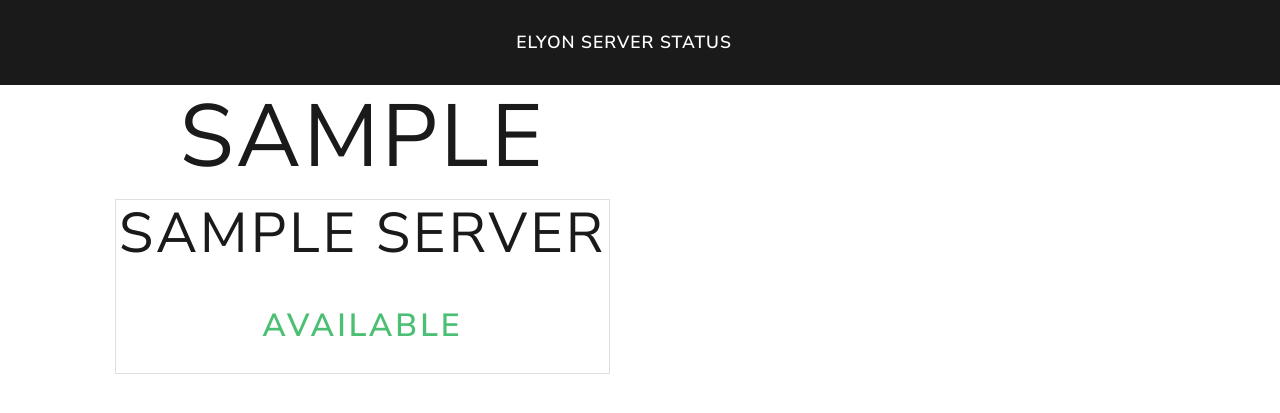
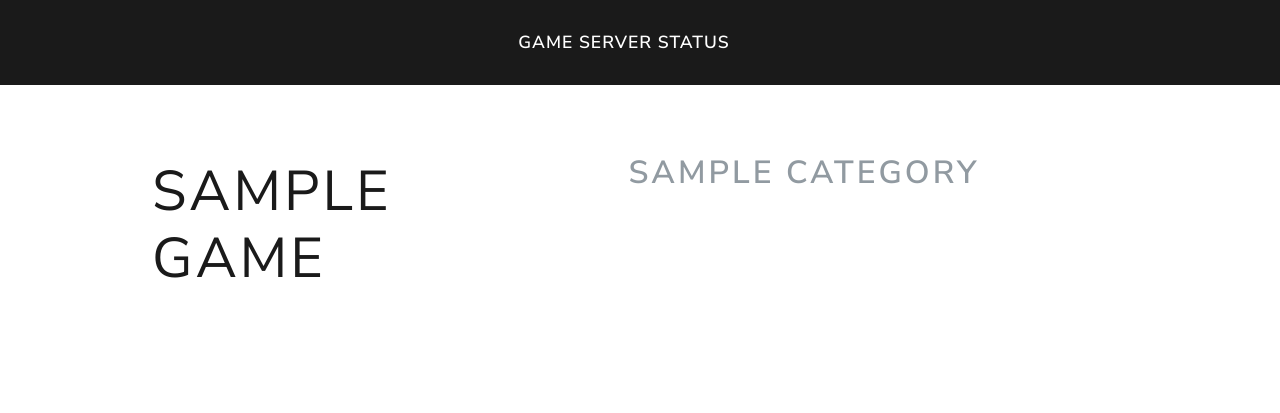
Before and after one commit to zenxr/elyon_server_status, a Flask app: template templates/index.html in a window 1280 px wide. Shown: the top 413 px of the page. Run offline with Flask 2, Linux system fonts and the light colour scheme; the template is opened without the code that fills it: most values are stand-ins (such as "Sample title", 1, 10 or a date in 2020); parts of the project's set-up code (start-up, migrations or seed data) failed here and were passed over; some libraries are stand-ins or nearby versions.

Commit message:
Update to support multiple games and cleaner game configuration via classes

```diff
--- a/docker-compose.yml
+++ b/docker-compose.yml
@@ -3,9 +3,9 @@ services:
   web:
     build: .
     ports:
-      - "80:80"
+      - "8000:8000"
     environment:
-      - PORT=80
+      - PORT=8000
       - REDIS_HOST=redis
       - REDIS_PORT=6379
   redis:
--- a/tasks/celery.py
+++ b/tasks/celery.py
@@ -25,5 +25,4 @@ def setup_periodic_tasks(celery_instance, **kwargs):
     '''
     Called after celery configuration is updated
     '''
-    # Calls update_server_status every 30 seconds.
-    celery_instance.add_periodic_task(30.0, update_server_status.s(), name='add every 30')
+    celery_instance.add_periodic_task(300.0, update_server_status.s(), name='add every 120')
--- a/templates/base.html
+++ b/templates/base.html
@@ -8,11 +8,11 @@
     <!-- Bootstrap CSS -->
     <link rel="stylesheet" href="{{ url_for('static', filename='bootstrap.min.css') }}">
 
-    <title>Elyon Server Monitor</title>
+    <title>Game Server Monitor</title>
   </head>
   <nav class="navbar navbar-expand-lg navbar-dark bg-primary mx-auto">
     <div class="container-fluid justify-content-center">
-        <a class="navbar-brand" href="/">Elyon Server Status</a>
+        <a class="navbar-brand" href="/">Game Server Status</a>
         <button class="navbar-toggler" type="button" data-toggle="collapse"
             data-target="#navbarNav" aria-controls="navbarNav"
             aria-expanded="false" aria-label="Toggle navigation">
--- a/templates/index.html
+++ b/templates/index.html
@@ -9,39 +9,54 @@
 </script>
 
 <div class="container">
-    <div class="row align-items-end">
-        {% for server_area in status %}
+   {% for game in status %}
+   <br/>
+   <div class="row align-items-start m-5">
+      <div class="col-sm-4 justify-content-end align-content-start p-1">
+         <h1 class="display-4 text-end">{{ game['name'] }}</h1>
+      </div>
+      <div class="col-sm-8">
+         {% if game['categories'] %}
+            {% for category in game['categories'] %}
+               <div class="row justify-content-center">
+                  <h1 class="display-5 text-center text-muted">{{ category }}</h1>
+               </div>
+               {% for server in game['servers'] if server['category'] == category %}
+               <div class="row">
                   <div class="col-sm-6">
-            <h1 class="display-2 text-center">{{ server_area }}</h1>
+                     <h2>{{ server['name'] }}</h1>
                   </div>
-        {% endfor %}
-    </div>
-    <div class="row">
-        {% for server_area in status %}
-        <div class="col-sm-6">
-            {% for server in status[server_area] %}
-            <div class="col sm-12 d-flex align-items-stretch justify-content-center">
-                <div class="card d-flex flex-fill">
-                    <div class="card-title text-center">
-                        <h1 class="display-4">
-                            {{ server }}
-                        </h2>
-                    </div>
-                    <div class="card-body text-center">
-                        {% if status[server_area][server] %}
-                            <h1 class="display-5 text-success">Available</h2>
+                  <div class="col-sm-6 justify-content-end">
+                     {% if server['is_up'] %}
+                        <h2 class="text-success text-right">Available</h1>
                      {%  else %}
-                            <h1 class="display-5 text-danger">Offline</h2>
+                        <h2 class="text-danger text-right">Offline</h1>
                      {% endif %}
-                        </h2>
-                    </div>
                   </div>
                </div>
                {% endfor %}
+            {% endfor %}
+         {% else %}
+            {% for server in game['servers'] %}
+            <div class="row">
+               <div class="col-sm-6">
+                  <h2 class="display 6">{{ server['name'] }}</h1>
+               </div>
+               <div class="col-sm-6 align-items-end">
+                  {% if server['is_up'] %}
+                     <h2 class="text-success text-right">Available</h1>
+                  {%  else %}
+                     <h2 class="text-danger text-right">Offline</h1>
+                  {% endif %}
+               </div>
             </div>
             {% endfor %}
-
+         {% endif %}
       </div>
+   </div>
+   <br/>
+   <br/>
+   {% endfor %}
 </div>
 
 {% endblock %}
```
Also changed, not shown: config/games_example.py (added, +16 -0 lines), entities/game_entities.py (added, +35 -0 lines), services/gamestatus_service.py (+8 -11 lines), 1 other file. Lines whose indentation alone changed are shown as unchanged.
